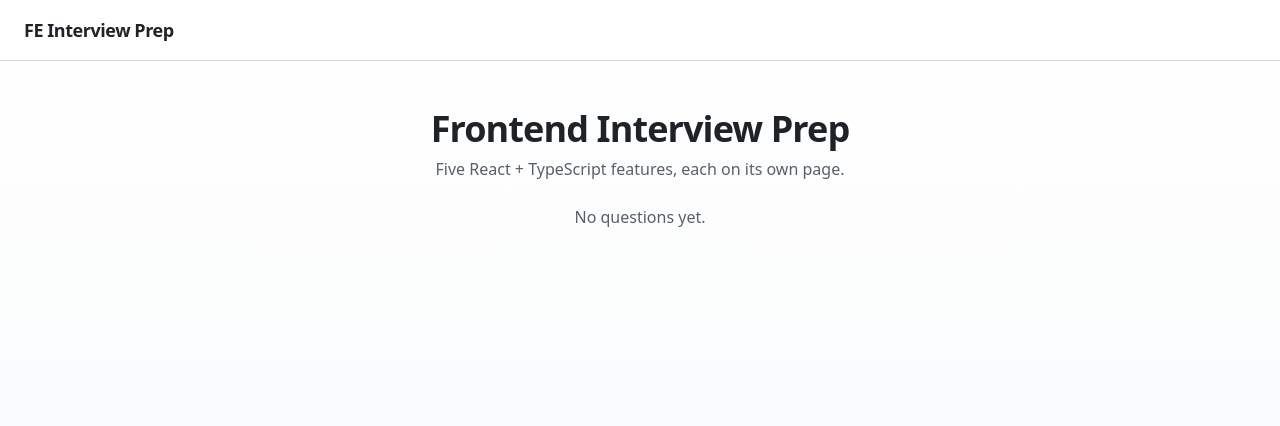
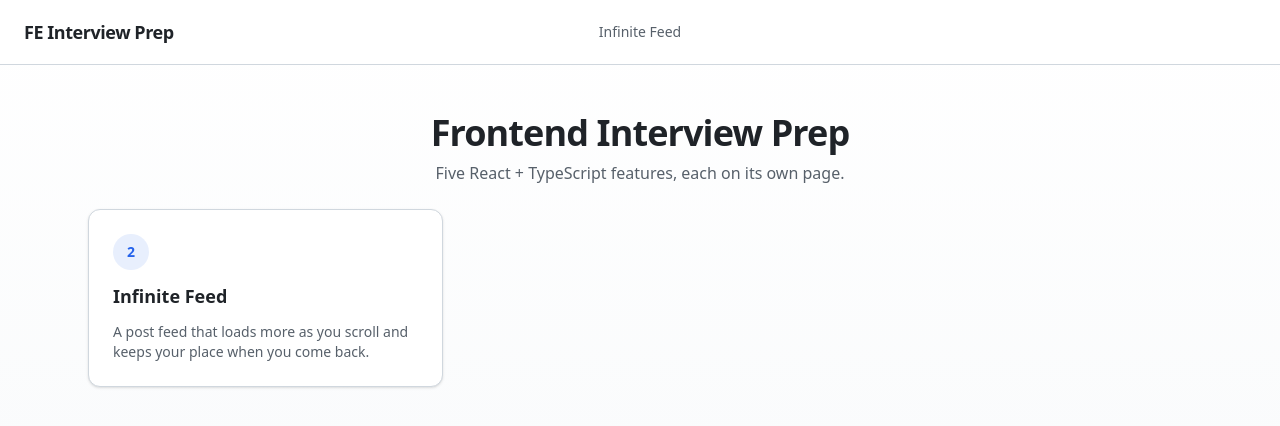
Before and after one commit to Aswathy-A-P/frontend-interview-prep, a React (Vite) app: page / in a window 1280 px wide. Shown: the top 426 px of the page. Built offline with nearby package versions, Linux system fonts and the light colour scheme.

Commit message:
Register the infinite feed route and question

```diff
--- a/src/App.tsx
+++ b/src/App.tsx
@@ -1,4 +1,5 @@
 import { NavLink, Route, Routes } from 'react-router-dom';
+import FeedRoutes from './features/feed/FeedRoutes.tsx';
 import HomePage from './pages/HomePage.tsx';
 import { cn } from './lib/cn.ts';
 import { questions } from './questions.ts';
@@ -36,6 +37,7 @@ function App() {
       <main className="mx-auto max-w-6xl px-6 py-10 sm:py-12">
         <Routes>
           <Route path="/" element={<HomePage />} />
+          <Route path="/feed/*" element={<FeedRoutes />} />
           <Route path="*" element={<p>Page not found.</p>} />
         </Routes>
       </main>
--- a/src/questions.ts
+++ b/src/questions.ts
@@ -5,4 +5,11 @@ export interface Question {
   summary: string;
 }
 
-export const questions: Question[] = [];
+export const questions: Question[] = [
+  {
+    number: 2,
+    title: 'Infinite Feed',
+    path: '/feed',
+    summary: 'A post feed that loads more as you scroll and keeps your place when you come back.',
+  },
+];
```
